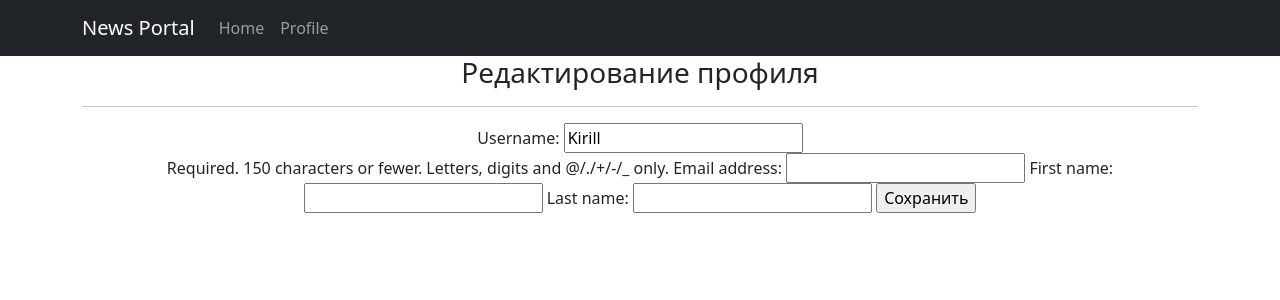
After one commit to RogerRabbit32/SkillFactory-NewsPortal, a Django app: page /news/profile/ in a window 1280 px wide. The commit adds this page. Shown: the top 300 px of the page. Run offline with Django 4.2, Linux system fonts and the light colour scheme; a user stored in the database is signed in; some libraries are stand-ins or nearby versions.

Commit message:
Authorization and registration implemented, personal accounts added, rights permissions embedded

```diff
--- a/NewsPaper/urls.py
+++ b/NewsPaper/urls.py
@@ -1,7 +1,9 @@
 from django.contrib import admin
 from django.urls import path, include
 
+
 urlpatterns = [
     path('admin/', admin.site.urls),
-    path('news/', include('accounts.urls'))
+    path('news/', include('accounts.urls')),
+    path('accounts/', include('allauth.urls')),
 ]
--- a/accounts/forms.py
+++ b/accounts/forms.py
@@ -1,8 +1,31 @@
 from django.forms import ModelForm
 from .models import Post
+from allauth.account.forms import SignupForm
+from django.contrib.auth.models import Group
+from django.contrib.auth.models import User
 
 
 class PostForm(ModelForm):
     class Meta:
         model = Post
         fields = ['title', 'post_text', 'author']
+
+
+class BasicSignupForm(SignupForm):
+
+    def save(self, request):
+        user = super(BasicSignupForm, self).save(request)
+        basic_group = Group.objects.get(name='common')
+        basic_group.user_set.add(user)
+        return user
+
+
+class ProfileForm(ModelForm):
+    class Meta:
+        model = User
+        fields = [
+            'username',
+            'email',
+            'first_name',
+            'last_name',
+        ]
--- a/accounts/urls.py
+++ b/accounts/urls.py
@@ -1,5 +1,5 @@
 from django.urls import path
-from .views import PostList, PostDetail, PostSearch, PostDelete, PostCreate, PostUpdate
+from .views import PostList, PostDetail, PostSearch, PostDelete, PostCreate, PostUpdate, make_author, ProfileUpdate
 
 urlpatterns = [
     path('', PostList.as_view()),
@@ -8,4 +8,6 @@ urlpatterns = [
     path('<int:pk>/delete', PostDelete.as_view(), name='post_delete'),
     path('add/', PostCreate.as_view(), name='post_create'),
     path('<int:pk>/edit', PostUpdate.as_view(), name='post_update'),
+    path('upgrade/', make_author, name='upgrade'),
+    path('profile/', ProfileUpdate.as_view(), name='profile_update'),
 ]
--- a/accounts/views.py
+++ b/accounts/views.py
@@ -1,7 +1,11 @@
+from django.contrib.auth.mixins import LoginRequiredMixin, PermissionRequiredMixin
 from django.views.generic import ListView, DetailView, DeleteView, CreateView, UpdateView
-from .models import Post
+from .models import Post, Author
 from .filters import PostFilter
-from .forms import PostForm
+from .forms import PostForm, ProfileForm
+from django.shortcuts import redirect
+from django.contrib.auth.models import Group, User
+from django.contrib.auth.decorators import login_required
 
 
 class PostList(ListView):
@@ -10,6 +14,11 @@ class PostList(ListView):
     context_object_name = 'posts'
     ordering = ['-creation_date']
     paginate_by = 10
+
+    def get_context_data(self, **kwargs):
+        context = super().get_context_data(**kwargs)
+        context['is_not_author'] = not self.request.user.groups.filter(name='authors').exists()
+        return context
 
 
 class PostDetail(DetailView):
@@ -37,15 +46,37 @@ class PostDelete(DeleteView):
     success_url = '/news/'
 
 
-class PostCreate(CreateView):
+class PostCreate(PermissionRequiredMixin, CreateView):
     template_name = 'post_create.html'
+    permission_required = ('accounts.add_post', 'accounts.change_post')
     form_class = PostForm
 
 
-class PostUpdate(UpdateView):
+class PostUpdate(PermissionRequiredMixin, UpdateView):
     template_name = 'post_create.html'
+    permission_required = ('accounts.add_post', 'accounts.change_post')
     form_class = PostForm
 
     def get_object(self, **kwargs):
         id = self.kwargs.get('pk')
         return Post.objects.get(pk=id)
+
+
+@login_required
+def make_author(request):
+    user = request.user
+    authors_group = Group.objects.get(name='authors')
+    if not request.user.groups.filter(name='authors').exists():
+        authors_group.user_set.add(user)
+        Author.objects.create(user=user)
+    return redirect('/news/')
+
+
+class ProfileUpdate(LoginRequiredMixin, UpdateView):
+    model = User
+    template_name = 'profile_update.html'
+    form_class = ProfileForm
+    success_url = '/news/'
+
+    def get_object(self, **kwargs):
+        return self.request.user
--- a/templates/default.html
+++ b/templates/default.html
@@ -15,7 +15,7 @@
         <!-- Responsive navbar-->
 <nav class="navbar navbar-expand-lg navbar-dark bg-dark static-top">
    <div class="container">
-       <a class="navbar-brand" href="#">Django flatpages</a>
+       <a class="navbar-brand" href="#">News Portal</a>
        <button class="navbar-toggler" type="button" data-toggle="collapse"
                data-target="#navbarResponsive"
                aria-controls="navbarResponsive" aria-expanded="false"
@@ -25,15 +25,12 @@
        <div class="collapse navbar-collapse" id="navbarResponsive">
            <ul class="navbar-nav ml-auto">
                <li class="nav-item active">
-                   <a class="nav-link" href="#">Home
-                       <span class="sr-only">(current)</span>
+                   <a class="nav-link" href="/news/">Home
+                       <span class="sr-only"></span>
                    </a>
                </li>
                <li class="nav-item">
-                   <a class="nav-link" href="/about/">About</a>
-               </li>
-               <li class="nav-item">
-                   <a class="nav-link" href="/contacts/">Contact</a>
+                   <a class="nav-link" href="/news/profile/">Profile</a>
                </li>
            </ul>
        </div>
--- a/templates/posts.html
+++ b/templates/posts.html
@@ -10,9 +10,15 @@ Posts
 <h1>Все новости</h1>
 <p><strong>Всего новостей: {{posts|length}}</strong></p>
 <hr>
+{% if is_not_author %}
+<form action="{% url 'upgrade' %}">
+    <input type="submit" value="Стать автором" />
+</form>
+{% else %}
 <form action="{% url 'post_create' %}">
     <input type="submit" value="Добавить новость" />
 </form>
+{% endif %}
 <br>
 <table>
     <tr>
--- /dev/null
+++ b/templates/profile_update.html
@@ -0,0 +1,13 @@
+{% extends 'default.html' %}
+
+{% block title %} Your profile {% endblock title %}
+
+{% block content %}
+<h3> Редактирование профиля </h3>
+<hr>
+<form method="POST">
+    {% csrf_token %}
+    {{ form }}
+    <input type="submit" value="Сохранить">
+</form>
+{% endblock content %}
```
Also changed, not shown: NewsPaper/settings.py (+29 -0 lines), templates/account/base.html (added, +14 -0 lines), db.sqlite3, static/css/styles.css.
